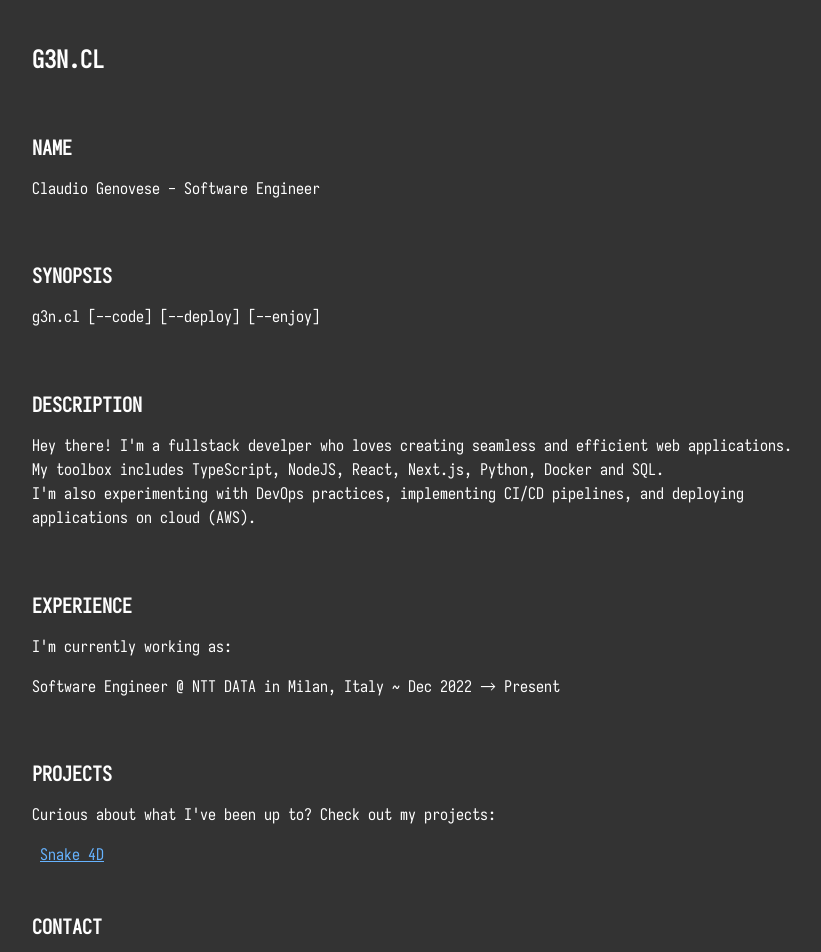
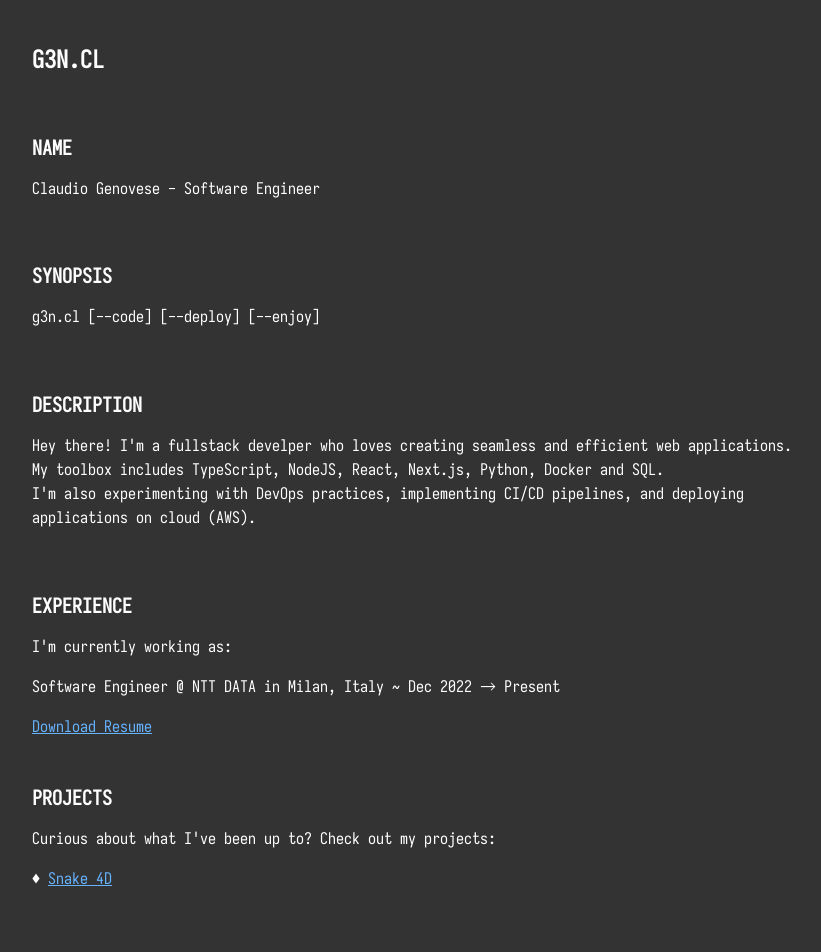
Before and after one commit to g3ncl/personal-website, a Next.js app: page / in a window 1280 px wide. Shown: the top 952 px of the page, without its empty margins (224-1045 px from the left). Built offline with nearby package versions, Linux system fonts and the light colour scheme.

Commit message:
Added resume download link. BugFix

```diff
--- a/src/app/page.module.scss
+++ b/src/app/page.module.scss
@@ -37,12 +37,15 @@
 
 .link {
   color: var(--link-color);
-  margin-left: 0.5rem;
   text-decoration: underline;
 
   &:hover {
     color: var(--link-hover-color);
   }
+}
+
+.list {
+  margin-left: 0.5rem;
 }
 
 .contactList {
--- a/src/app/page.tsx
+++ b/src/app/page.tsx
@@ -42,14 +42,24 @@ const Home = () => (
           {`in Milan, Italy `}
           {`~ Dec 2022 → Present`}
         </p>
+
+        <a
+          href="https://github.com/g3ncl/resume/releases/latest/download/resume-en.pdf"
+          className={styles.link}
+        >
+          {`Download Resume`}
+        </a>
       </section>
 
       <section className={styles.section}>
         <h2 className={styles.sectionTitle}>{`PROJECTS`}</h2>
         <p>{`Curious about what I've been up to? Check out my projects:`}</p>
-        <a href="/snake4d" className={styles.link}>
-          Snake 4D
-        </a>
+        <p>
+          {`♦`}
+          <a href="/snake4d" className={`${styles.link} ${styles.list}`}>
+            {`Snake 4D`}
+          </a>
+        </p>
       </section>
 
       <section className={styles.section}>
```
